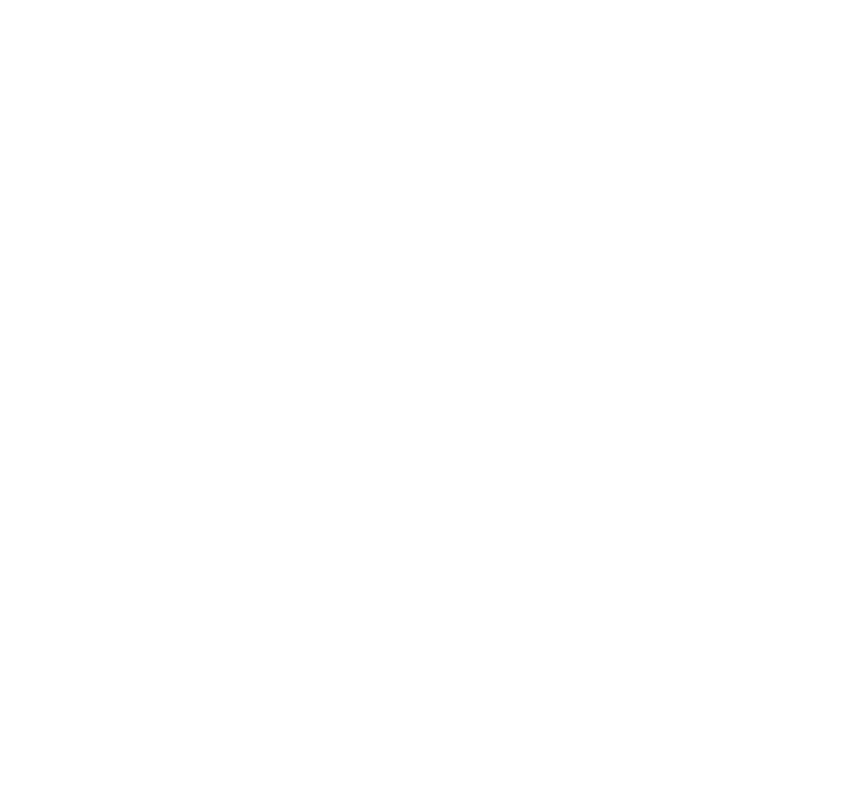
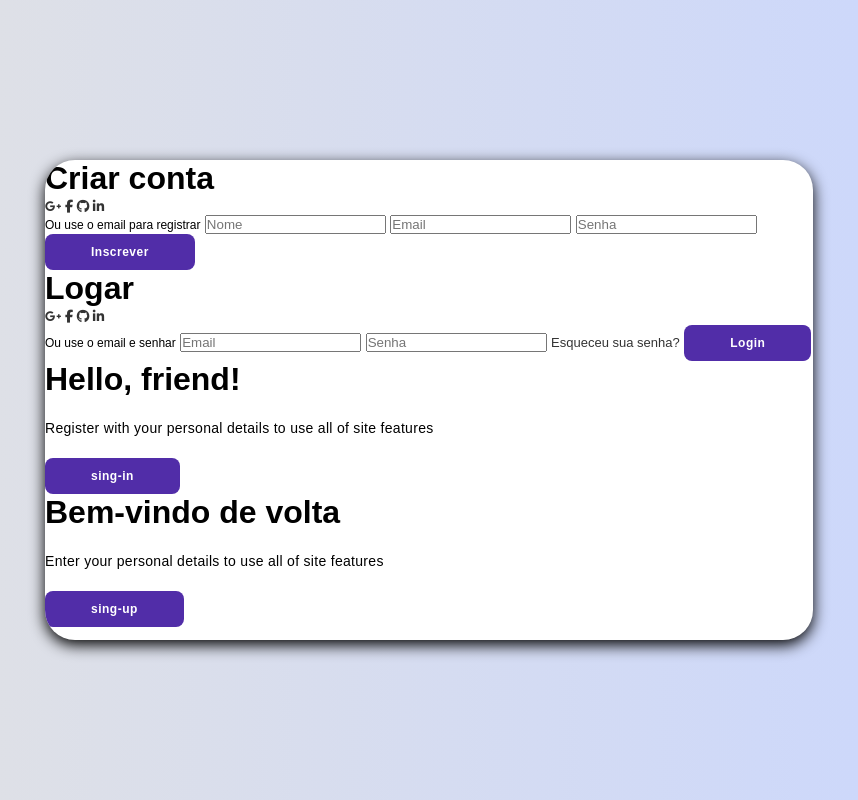
Before and after one commit to Edwardo-Magalhaes/Projeto_Briefing, a plain HTML site: page Pagina_Criar_Login/Index.html in a window 1280 px wide. Shown: the whole page, without its empty margins (211-1069 px from the left). Drawn offline with Linux system fonts and the light colour scheme.

Commit message:
Alteração 01

```diff
--- a/Pagina_Criar_Login/Index.html
+++ b/Pagina_Criar_Login/Index.html
@@ -3,9 +3,65 @@
 <head>
     <meta charset="UTF-8">
     <meta name="viewport" content="width=device-width, initial-scale=1.0">
+    <link rel="stylesheet" href="https://cdnjs.cloudflare.com/ajax/libs/font-awesome/6.5.2/css/all.min.css">
+    <link rel="stylesheet" href="Styles.css">
+
     <title>Document</title>
 </head>
 <body>
+    <div class="container" id="container">
+        <div class="form-container sing-up">
+            <form>
+                <h1> Criar conta</h1>
+                <div class="social-icons">
+                    <a href="#" class="icon">
+                        <i class="fa-brands fa-google-plus-g"></i>
+                        <i class="fa-brands fa-facebook-f"></i>
+                        <i class="fa-brands fa-github"></i>
+                        <i class="fa-brands fa-linkedin-in"></i>
+                    </a>
+                </div>
+                <span> Ou use o email para registrar</span>
+                <input type="text" placeholder="Nome">
+                <input type="email" placeholder="Email">
+                <input type="password" placeholder="Senha">
+                <button> Inscrever</button>
 
+
+            </form>
+        </div>
+        <div class="form-container sing-in">
+            <form>
+                <h1> Logar </h1>
+                <div class="social-icons">
+                    <a href="#" class="icon">
+                        <i class="fa-brands fa-google-plus-g"></i>
+                        <i class="fa-brands fa-facebook-f"></i>
+                        <i class="fa-brands fa-github"></i>
+                        <i class="fa-brands fa-linkedin-in"></i>
+                    </a>
+                </div>
+                <span> Ou use o email e senhar</span>
+                <input type="email" placeholder="Email">
+                <input type="password" placeholder="Senha">
+                <a href="#">Esqueceu sua senha?</a>
+                <button>Login</button>
+            </form>
+        </div>
+        <div class="toggle-container">
+            <div class="toggle-panel toggle-right">
+                <h1>Hello, friend!</h1>
+                <p>Register with your personal details to use all of site features</p>
+                <button class="hidden" id="login">sing-in</button>
+            </div>
+            <div class="toggle-panel toggle-left">
+                <h1>Bem-vindo de volta</h1>
+                <p>Enter your personal details to use all of site features</p>
+                <button class="hidden" id="registrar">sing-up</button>
+            </div>
+        </div>
+    </div>
+
+   <script src="script.js"> </script>
 </body>
 </html>
--- a/Pagina_Criar_Login/Styles.css
+++ b/Pagina_Criar_Login/Styles.css
@@ -0,0 +1,54 @@
+@import url('https://fonts.googleapis.com/css2?family=Poppins:ital,wght@0,100;0,200;0,300;0,400;0,500;0,600;0,700;0,800;0,900;1,100;1,200;1,300;1,400;1,500;1,600;1,700;1,800;1,900&display=swap');
+*{
+    margin: 0;
+    padding: 0;
+    box-sizing: border-box;
+    font-family:Arial, Helvetica, sans-serif;
+}
+body{
+    background-color: 3c9d6ff;
+    background: linear-gradient(to right, #e2e2e2,#c9d6ff);
+    display: flex;
+    align-items: center;
+    justify-content: center;
+    flex-direction: column;
+    height:100vh;
+}
+.container{
+    background-color: #ffffff;
+    border-radius: 30px;
+    box-shadow: 0 5px 15px rgba(0, 0, 0, 35);
+    position: relative;
+    overflow: hidden;
+    width:768px;
+    max-width: 100%;
+    min-height: 480px;
+}
+.container p{
+    font-size: 14px;
+    line-height: 20px;
+    letter-spacing: 0.3px;
+    margin: 20px 0;
+
+}
+.container span{
+    font-size: 12px;
+}
+.container a{
+    color:#333;
+    font-size:13px;
+    text-decoration: none;
+    margin: 15px 0 10px;
+}
+.container button{
+    background-color: #512da8;
+    color: #fff;
+    font-size: 12px;
+    padding: 10px 45px;
+    border: 1px solid transparent;
+    border-radius: 8px;
+    font-weight:600;
+    letter-spacing: 0.5px;
+
+
+}
```
